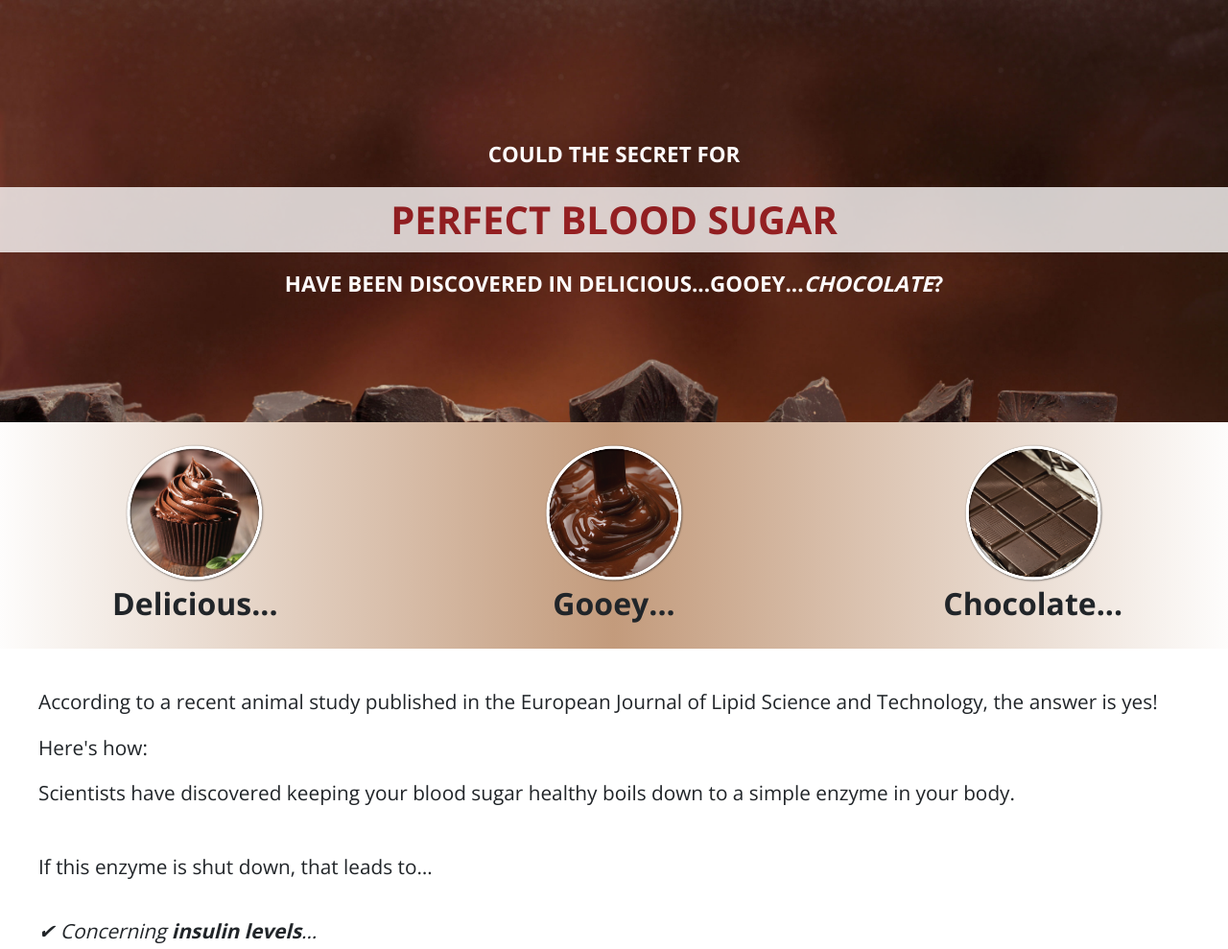
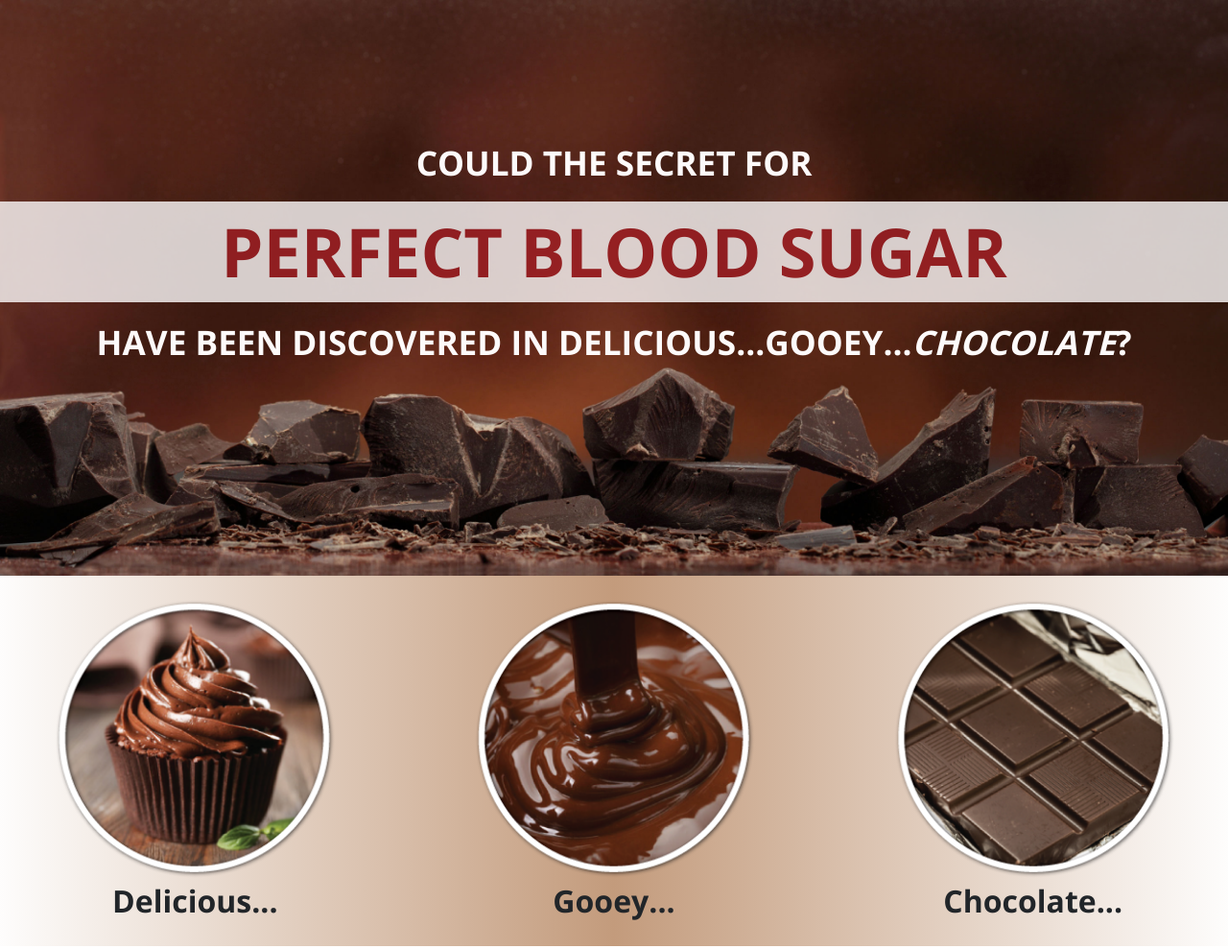
Before and after one commit to dlousa92/agora-code-challenge, a plain HTML site: page index.html in a window 1280 px wide. Shown: the top 989 px of the page at 96% size. Drawn offline with nearby package versions, Linux system fonts and the light colour scheme; files whose address does not match are found by name.

Commit message:
make headline and banner responsive through large devices

```diff
--- a/css/main.scss
+++ b/css/main.scss
@@ -193,6 +193,35 @@ body {
 // Large devices (desktops, 992px and up)
 @media (min-width: 992px) {
 
+  body {
+    font-size: 1.1rem;
+  }
+
+  .headline {
+    background-size: cover;
+    height: 75vh;
+
+    .taglines {
+
+      .sidetagline {
+        font-size: 2em;
+      }
+
+      .maintagline {
+        font-size: 4em;
+      }
+    }
+  }
+
+  .banner {
+    .bannerimg {
+      img {
+        height: 300px;
+        width: 300px;
+      }
+    }
+  }
+
   .brownbar-content {
 
     padding: 0px 0px 0px 0px;
@@ -207,6 +236,7 @@ body {
     p {
       margin-left: 425px;
       padding-left: 40px;
+
     }
   }
 
```
Also changed, not shown: css/main.css, 1 other file.
